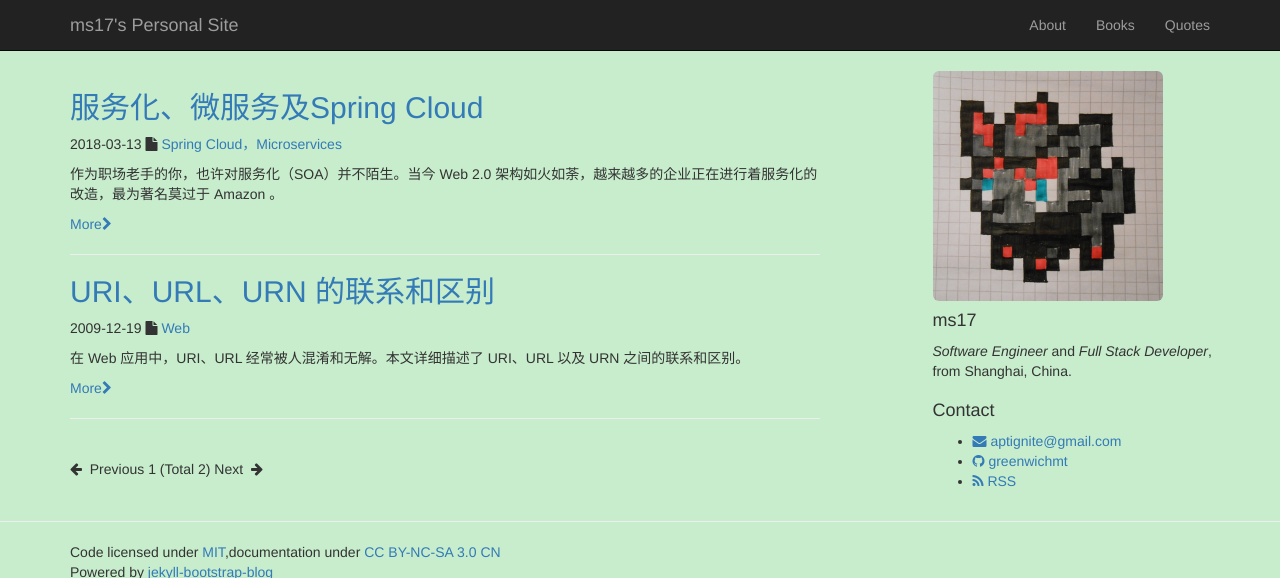
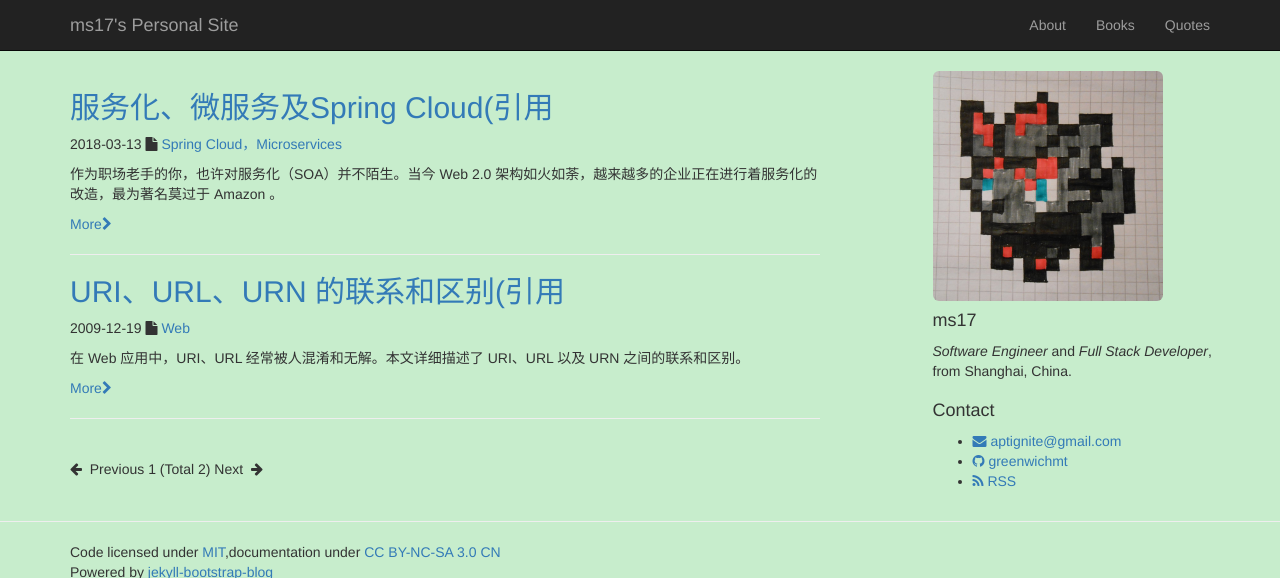
Before and after one commit to greenwichmt/greenwichmt.github.io, a Jekyll site: the page built from index.html, in a window 1280 px wide, cut to the strip 0-578 px from the top of the page. Built offline with Jekyll 4.4.1, drawn with Linux system fonts in a browser that asks for light colours; the list of posts is cut into pages by our own code.

Commit message:
articles reference

```diff
--- a/_posts/2009-12-19-difference-of-uri-url-urn.md
+++ b/_posts/2009-12-19-difference-of-uri-url-urn.md
@@ -1,6 +1,6 @@
 ---
 layout: post
-title: URI、URL、URN 的联系和区别
+title: URI、URL、URN 的联系和区别(引用
 date: 2009-12-19 00:22
 author: admin
 comments: true
--- a/_posts/2018-03-13-soa-micorservices-and-spring-cloud.md
+++ b/_posts/2018-03-13-soa-micorservices-and-spring-cloud.md
@@ -1,6 +1,6 @@
 ---
 layout: post
-title: 服务化、微服务及Spring Cloud
+title: 服务化、微服务及Spring Cloud(引用
 date: 2018-03-13 00:22
 author: admin
 comments: true
```
